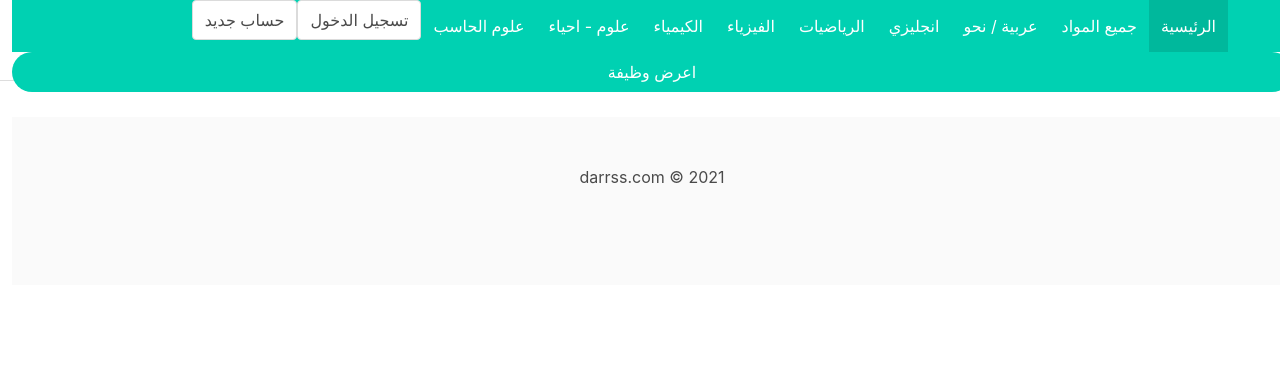
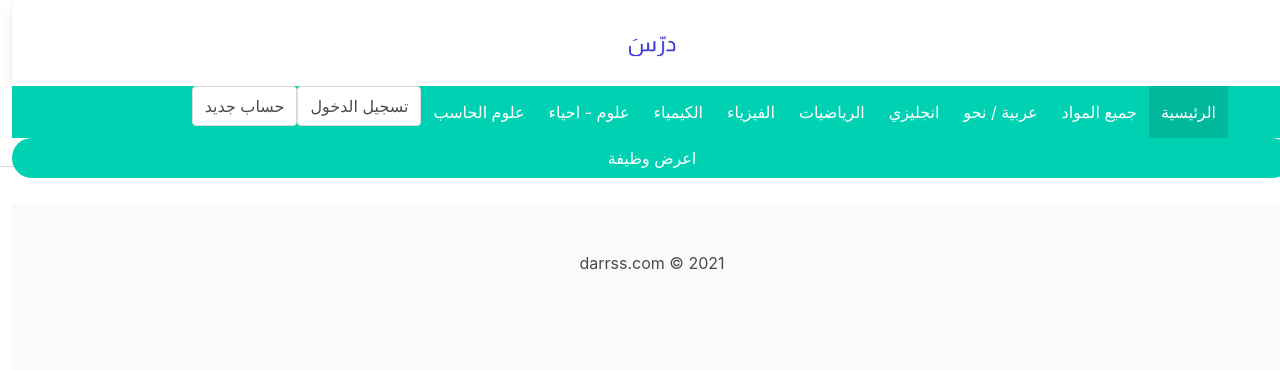
Before and after one commit to nasserfq/darrss, a Rails app: page /jobs in a window 1280 px wide. Shown: the top 370 px of the page. Run offline with Rails 7, Linux system fonts and the light colour scheme; tables that the repository leaves empty hold one stand-in row (values such as "Sample post"); data that the repository does not hold is empty; style sheets or scripts are compiled from the project's sources; some libraries are stand-ins or nearby versions.

Commit message:
Center logo

```diff
--- a/app/views/layouts/application.html.erb
+++ b/app/views/layouts/application.html.erb
@@ -39,6 +39,21 @@
       <p class="alert"><%= alert %></p>
     </div>
     <% end %>
+
+    <div class='card equal-height'>
+    <div class="card-image has-text-centered">
+        <figure class="image is-64x64 is-inline-block">
+              <%= link_to root_path, class:"navbar-item" do %>
+          <%= link_to root_path do %>
+
+         <%= image_tag '/images/logo.png', :size => "100x100", class: "image is-inline-block" %>
+
+        <% end  %>
+        <% end  %>
+        </figure>
+    </div>
+  </div>
+
    <nav class ="navbar is-primary">
     <div class = "container">
      <div class ="navbar-brand">
```
